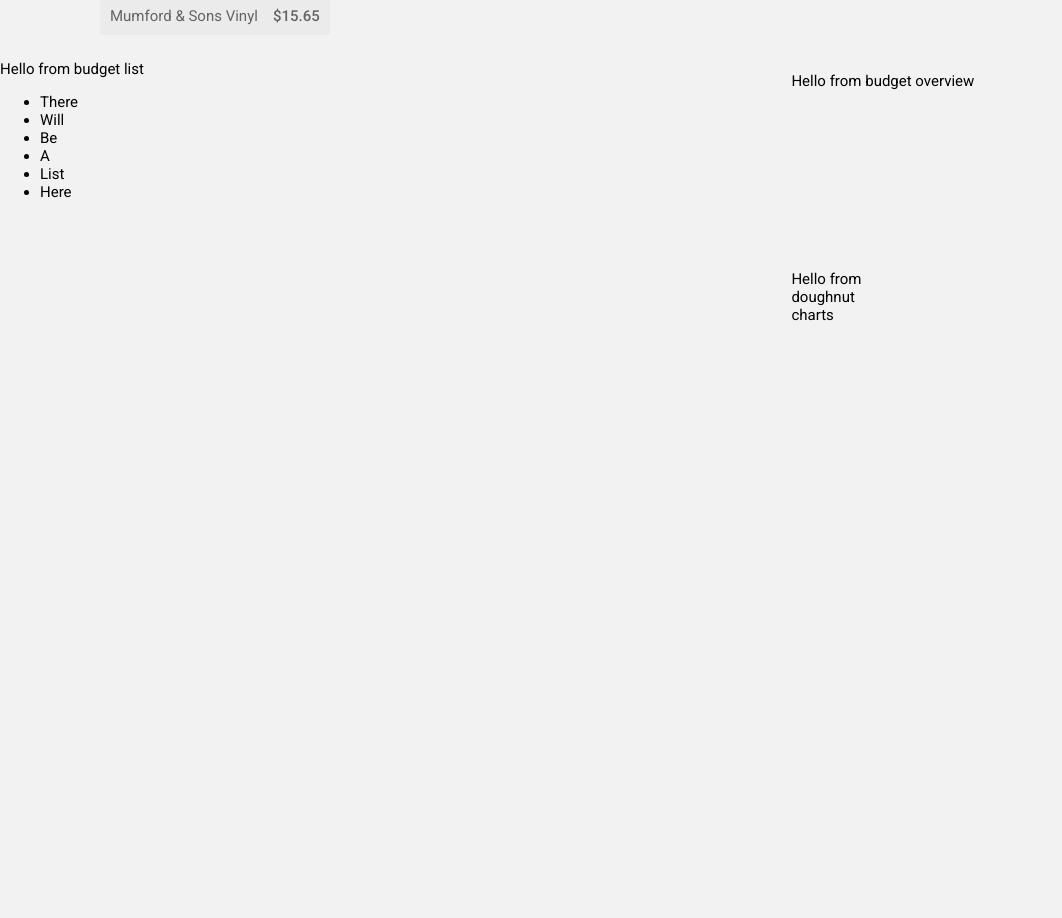
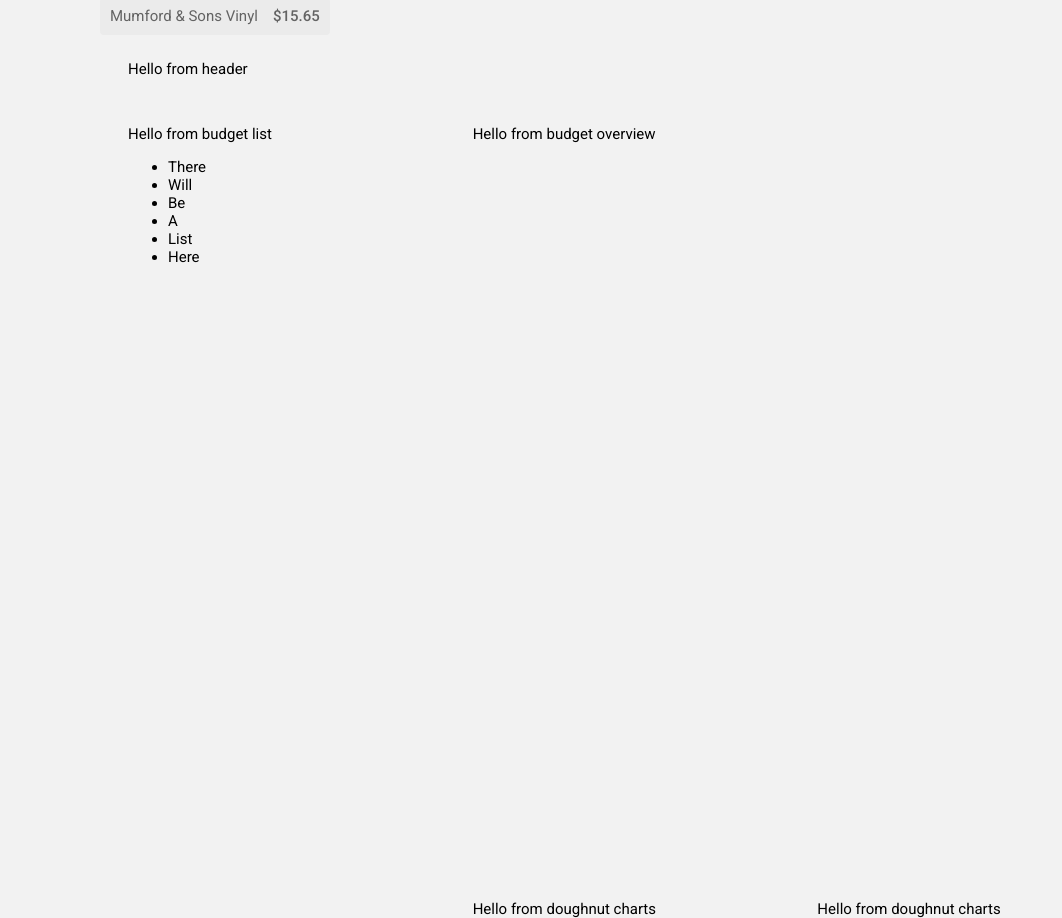
Before and after one commit to megdadkins7/budget, a React (Create React App) app: page / in a window 1280 px wide. Shown: the part 840-1758 px from the top of the page, without its empty margins (0-1062 px from the left). Before the commit the page ends 1520 px from the top, so only its background shows below. Built offline with nearby package versions, Linux system fonts and the light colour scheme.

Commit message:
more grid layout edits

```diff
--- a/src/components/SummaryPage.js
+++ b/src/components/SummaryPage.js
@@ -1,24 +1,39 @@
 import React from 'react'
 import styled from 'styled-components'
 
-
-
 const StyledSummaryPage = styled.div`
   .GridWrapper {
+    max-width: 80%;
+    margin: 0 auto;
     display: grid;
+    grid-template-columns: repeat(3, 1fr);
     grid-gap: 10px;
-    grid-template-columns: repeat(3, 80px);
-    grid-template-rows: repeat(3, 200px);
-    align-content: space-around;
-    justify-content: space-between;
+    grid-auto-rows: minmax(10px, auto);
+    grid-template-rows: 55px calc(100vh - 55px);
+  }
+  .Header {
+    grid-column: 1 / 4;
+    grid-row: 1;
+  }
+  .Content {
+    grid-column: 1;
+    grid-row: 2 / 5;
+    overflow: auto;
   }
   .LeftScrollCell {
-    grid-column: 1 / 3;
-    grid-row: 1 / 4;
+    height: 100px;
   }
   .TopRightStaticCell {
-    margin-top: 12px;
-    grid-column: 3 / 5;
+    grid-column: 2/4;
+    grid-row: 2/4;
+  }
+  .DoughnutLeft {
+    grid-column: 2;
+    grid-row: 4;
+  }
+  .DoughnutRight {
+    grid-column: 3;
+    grid-row: 4;
   }
 `;
 
@@ -26,6 +41,8 @@ export default function SummaryPage() {
     return (
         <StyledSummaryPage>
             <div className='GridWrapper'>
+                <div className='Header'>Hello from header</div>
+                <div className='Content'>
                     <div className='LeftScrollCell'>
                         <span>Hello from budget list</span>
                         <ul>
@@ -37,10 +54,14 @@ export default function SummaryPage() {
                             <li>Here</li>
                         </ul>
                     </div>
+                </div>
                     <div className='TopRightStaticCell'>
                         <span>Hello from budget overview</span>
                     </div>
-                <div className='BottomRightStaticCell'>
+                    <div className="DoughnutLeft">
+                        <span>Hello from doughnut charts</span>
+                    </div>
+                    <div className="DoughnutRight">
                         <span>Hello from doughnut charts</span>
                     </div>
             </div>
```
Lines whose indentation alone changed are shown as unchanged.
